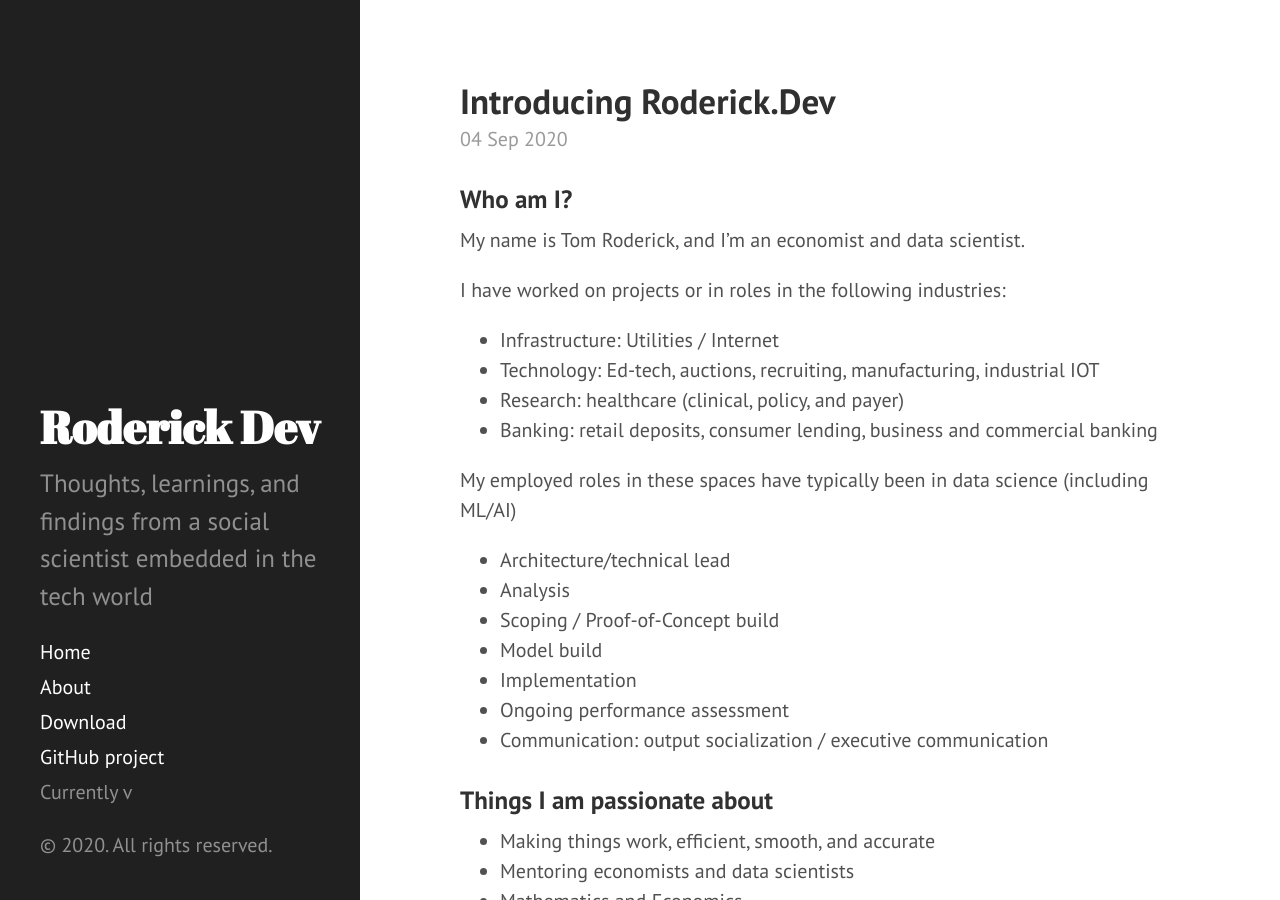
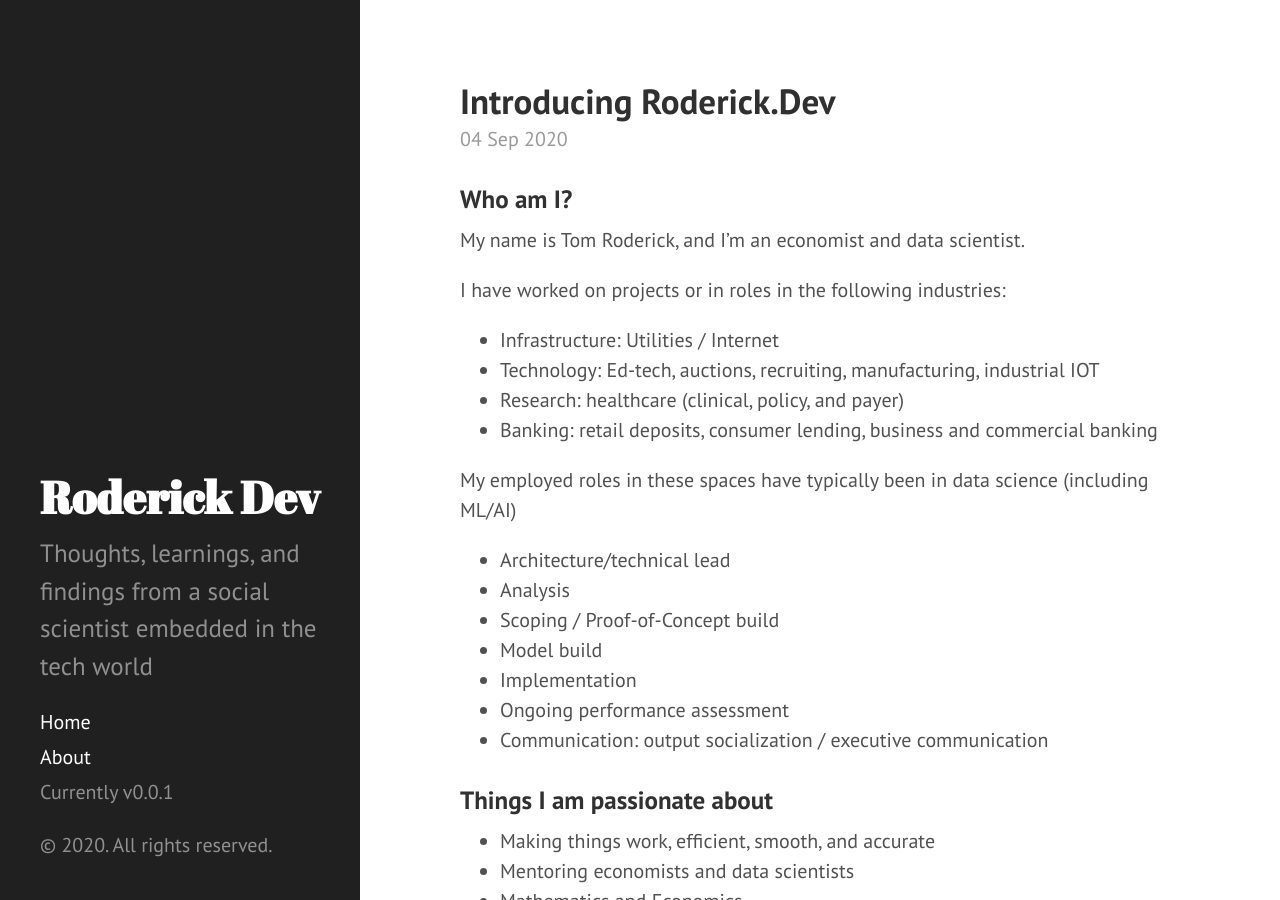
Before and after one commit to tomrod/roderickdev, a Jekyll site: the page built from index.html, in a window 1280 px wide and 900 px high. Built offline with Jekyll 4.4.1, drawn with Linux system fonts in a browser that asks for light colours; Markdown is read by kramdown in place of the engine named in the settings; the list of posts is cut into pages by our own code.

Commit message:
Updates to sidebar, config

```diff
--- a/_config.yml
+++ b/_config.yml
@@ -24,3 +24,5 @@
 # Custom vars
 github:
   repo:           https://github.com/tomrod/roderickdev
+
+version:          0.0.1
--- a/_includes/sidebar.html
+++ b/_includes/sidebar.html
@@ -26,8 +26,6 @@
         {% endif %}
       {% endfor %}
 
-      <a class="sidebar-nav-item" href="{{ site.github.repo }}/archive/v{{ site.version }}.zip">Download</a>
-      <a class="sidebar-nav-item" href="{{ site.github.repo }}">GitHub project</a>
       <span class="sidebar-nav-item">Currently v{{ site.version }}</span>
     </nav>
 
```
